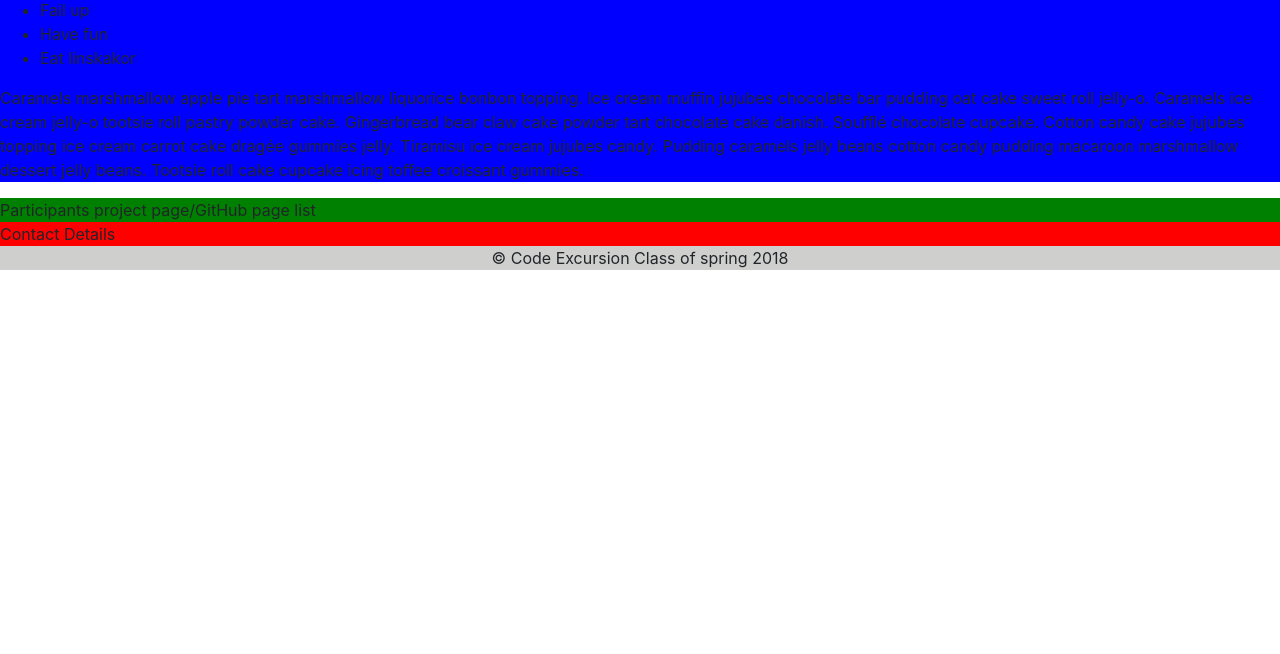
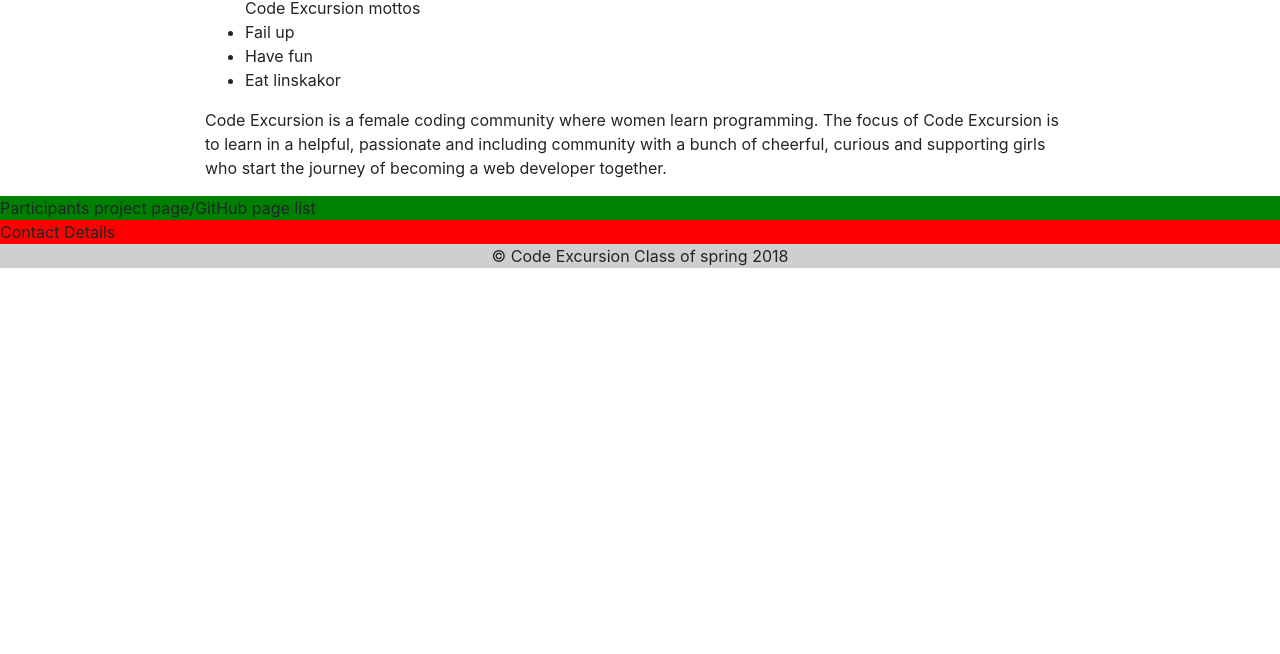
Before and after one commit to code-excursion/alumni-spring-2018, a plain HTML site: page index.html in a window 1280 px wide. Shown: the part 146-800 px from the top of the page. Drawn offline with nearby package versions, Linux system fonts and the light colour scheme.

Commit message:
Updated the about section

```diff
--- a/index.html
+++ b/index.html
@@ -29,14 +29,17 @@
     </nav>
   </header>
 
- <div style="background-color: blue">About
+ <div class="container">
+     <h2>About Code Excursion</h2>
       <ul>Code Excursion mottos
         <li>Fail up</li>
         <li>Have fun</li>
         <li>Eat linskakor</li>
       </ul>
-      <p>Caramels marshmallow apple pie tart marshmallow liquorice bonbon topping. Ice cream muffin jujubes chocolate bar pudding oat cake sweet roll jelly-o. Caramels ice cream jelly-o tootsie roll pastry powder cake. Gingerbread bear claw cake powder tart chocolate cake danish. Soufflé chocolate cupcake. Cotton candy cake jujubes topping ice cream carrot cake dragée gummies jelly. Tiramisu ice cream jujubes candy. Pudding caramels jelly beans cotton candy pudding macaroon marshmallow dessert jelly beans. Tootsie roll cake cupcake icing toffee croissant gummies.</p>
-  </div>
+      <p>Code Excursion is a female coding community where women learn programming. The focus of Code Excursion is to
+          learn in a helpful, passionate and including community with a bunch of cheerful,
+          curious and supporting girls who start the journey of becoming a web developer together.</p>
+  </div> <!-- end div about-->
 
   <div style="background-color: green">Participants project page/GitHub page list</div>
   <div style="background-color: red">Contact Details</div>
--- a/styles.css
+++ b/styles.css
@@ -6,3 +6,7 @@
     max-width: 70px;
     max-height: 70px;
 }
+
+.container{
+    max-width: 900px;
+}
```
